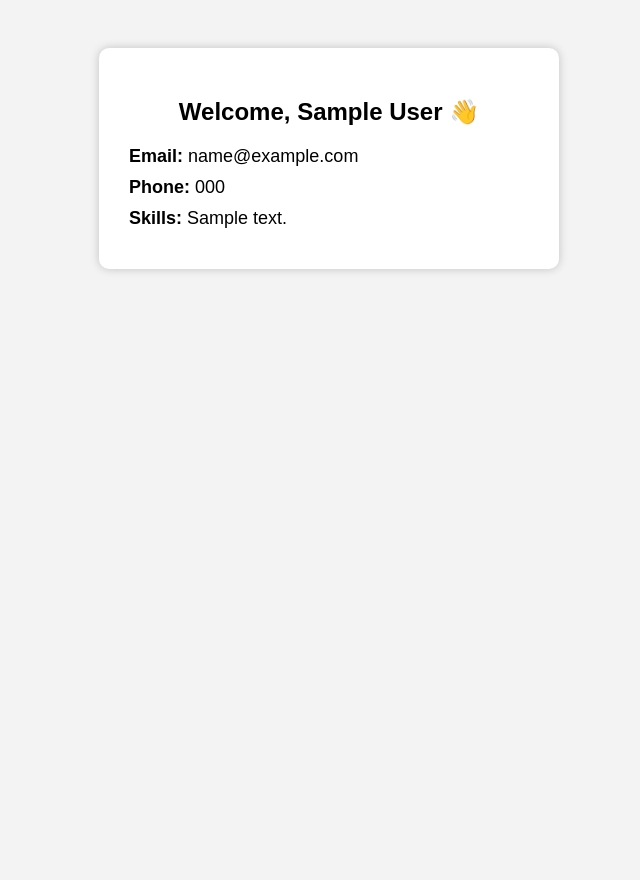
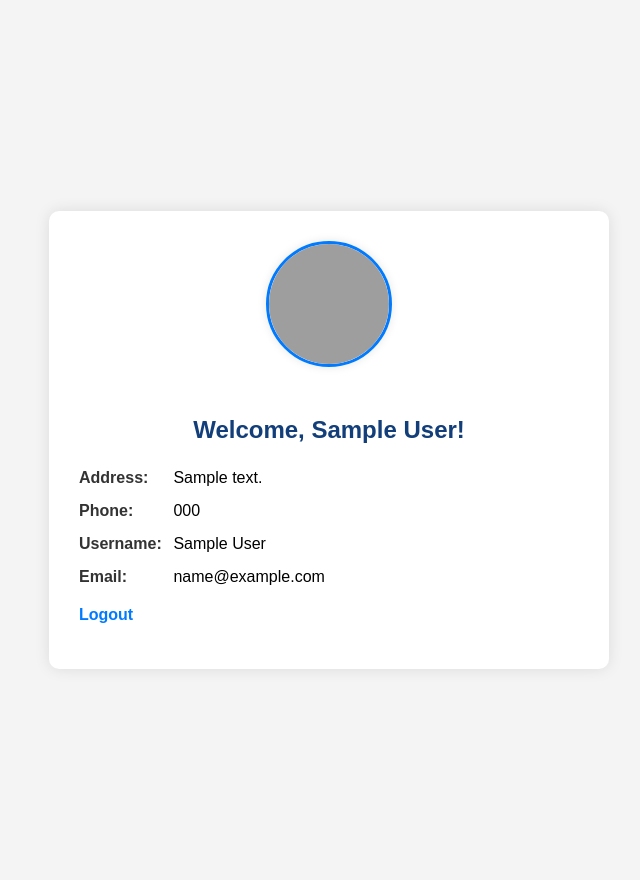
Before and after one commit to amalkrishaappu/evproject, a PHP site: page /profile.php in a window 1280 px wide. Shown: the whole page, without its empty margins (311-951 px from the left). Before the commit the page ends 272 px from the top, so only its background shows below. Run offline with PHP 8.4, Linux system fonts and the light colour scheme; the visitor is signed in with stand-in values (Sample User, id 1); tables that the repository leaves empty or names only in its code hold one stand-in row (values such as "Sample post"); data that the repository does not hold is empty; grey boxes are pictures that could not be loaded.

Commit message:
register profile updated

```diff
--- a/evproject/user/home.html
+++ b/evproject/user/home.html
@@ -118,7 +118,7 @@
                         <a href="#batteries" class="border-transparent text-gray-500 hover:border-gray-300 hover:text-gray-700 inline-flex items-center px-1 pt-1 border-b-2 text-sm font-medium">
                             Batteries
                         </a>
-                        <a href="#dashboard" class="border-transparent text-gray-500 hover:border-gray-300 hover:text-gray-700 inline-flex items-center px-1 pt-1 border-b-2 text-sm font-medium">
+                        <a href="profile.php" class="border-transparent text-gray-500 hover:border-gray-300 hover:text-gray-700 inline-flex items-center px-1 pt-1 border-b-2 text-sm font-medium">
                             Dashboard
                         </a>
                         <a href="logout.php" class="border-transparent text-gray-500 hover:border-gray-300 hover:text-gray-700 inline-flex items-center px-1 pt-1 border-b-2 text-sm font-medium">
--- a/evproject/user/profile.php
+++ b/evproject/user/profile.php
@@ -1,71 +1,125 @@
 <?php
+// Start the session at the very beginning
 session_start();
-$host = "localhost";
-$user = "root";
-$pass = "";
-$db   = "ev_project";
 
-// Check if user is logged in
+// Include your database connection
+include('../config/db.php');
+
+// 1. CHECK IF USER IS LOGGED IN
 if (!isset($_SESSION['email'])) {
-    echo "<script>alert('You must log in first'); window.location.href='login.php';</script>";
+    header("Location: login.php");
+    exit(); // Always exit after a redirect
+}
+
+// 2. SECURELY FETCH USER DATA
+// This SQL query has ONE '?' placeholder
+$sql = "SELECT name, address, phone_number, email, image FROM users WHERE email = ?";
+$stmt = $conn->prepare($sql);
+
+// Check if the SQL preparation was successful
+if ($stmt) {
+    // This bind_param call provides ONE variable to match the '?' above
+    // THIS IS THE LINE THAT FIXES THE ERROR
+    $stmt->bind_param("s", $_SESSION['email']);
+
+    $stmt->execute();
+    $result = $stmt->get_result();
+
+    if ($result->num_rows == 1) {
+        $user = $result->fetch_assoc();
+    } else {
+        echo "Error: User associated with this session was not found.";
+        exit();
+    }
+    $stmt->close();
+} else {
+    echo "Database query failed to prepare.";
     exit();
 }
 
-$conn = mysqli_connect($host, $user, $pass, $db);
+// 3. SET THE PROFILE IMAGE PATH
+$imagePath = "../uploads/" . htmlspecialchars($user['image']);
+if (empty($user['image']) || !file_exists($imagePath)) {
+    // Make sure you have a default image located at 'images/default.png'
+    $imagePath = "images/default.png";
+}
 
-// Get user details from session email
-$email = $_SESSION['email'];
-$sql = "SELECT * FROM users WHERE email='$email'";
-$result = mysqli_query($conn, $sql);
-
-if (mysqli_num_rows($result) == 1) {
-    $row = mysqli_fetch_assoc($result);
-    $name     = $row['name'];
-    $phone    = $row['phoneno'];
-    $address   = $row['address'];
-} else {
-    echo "User not found.";
-    exit();
-}
+$conn->close();
 ?>
 
 <!DOCTYPE html>
 <html>
 <head>
-    <title>Profile Page</title>
+    <title>Your Profile</title>
     <style>
+        /* Your CSS styles remain unchanged */
         body {
             font-family: Arial, sans-serif;
-            background: #f3f3f3;
+            background: #f4f4f4;
             padding: 40px;
+            display: flex;
+            justify-content: center;
+            align-items: center;
+            min-height: 100vh;
+            margin: 0;
         }
-        .profile-container {
-            background: white;
+        .profile-box {
+            background: #fff;
             padding: 30px;
+            max-width: 500px;
+            width: 100%;
+            margin: auto;
             border-radius: 10px;
-            width: 400px;
-            margin: auto;
-            box-shadow: 0 0 10px rgba(0,0,0,0.2);
+            box-shadow: 0 0 15px rgba(0,0,0,0.1);
+            text-align: center;
         }
         h2 {
             text-align: center;
+            color: #123e79;
+            margin-bottom: 25px;
         }
-        .detail {
-            margin: 10px 0;
-            font-size: 18px;
+        .profile-img {
+            width: 120px;
+            height: 120px;
+            border-radius: 50%;
+            object-fit: cover;
+            margin: 0 auto 25px auto;
+            border: 3px solid #007bff;
+            box-shadow: 0 0 10px rgba(0,0,0,0.1);
+        }
+        .info {
+            margin: 15px 0;
+            text-align: left;
         }
         .label {
             font-weight: bold;
+            color: #333;
+            display: inline-block;
+            min-width: 90px;
+        }
+        .info a {
+            color: #007bff;
+            text-decoration: none;
+            font-weight: bold;
+        }
+        .info a:hover {
+            text-decoration: underline;
         }
     </style>
 </head>
 <body>
-    <div class="profile-container">
-        <h2>Welcome, <?php echo $name; ?> 👋</h2>
-        <div class="detail"><span class="label">Email:</span> <?php echo $email; ?></div>
-        <div class="detail"><span class="label">Phone:</span> <?php echo $phone; ?></div>
-        <div class="detail"><span class="label">Skills:</span> <?php echo $address; ?></div>
-        <!-- <div class="detail"><span class="label">User Type:</span> <?php echo $usertype; ?></div> -->
+    <div class="profile-box">
+        <img src="<?php echo $imagePath; ?>" class="profile-img" alt="Profile Image">
+
+        <h2>Welcome, <?php echo htmlspecialchars($user['name']); ?>!</h2>
+
+        <div class="info"><span class="label">Address:</span> <?php echo htmlspecialchars($user['address']); ?></div>
+
+        <div class="info"><span class="label">Phone:</span> <?php echo htmlspecialchars($user['phone_number']); ?></div>
+
+        <div class="info"><span class="label">Username:</span> <?php echo htmlspecialchars($user['name']); ?></div>
+        <div class="info"><span class="label">Email:</span> <?php echo htmlspecialchars($user['email']); ?></div>
+        <div class="info" style="margin-top: 20px;"><a href="logout.php">Logout</a></div>
     </div>
 </body>
 </html>
```
Also changed, not shown: evproject/new.html (added, +100 -0 lines), evproject/user/register.php (+103 -75 lines), evproject/uploads/1755264607_profile2.webp (added).
